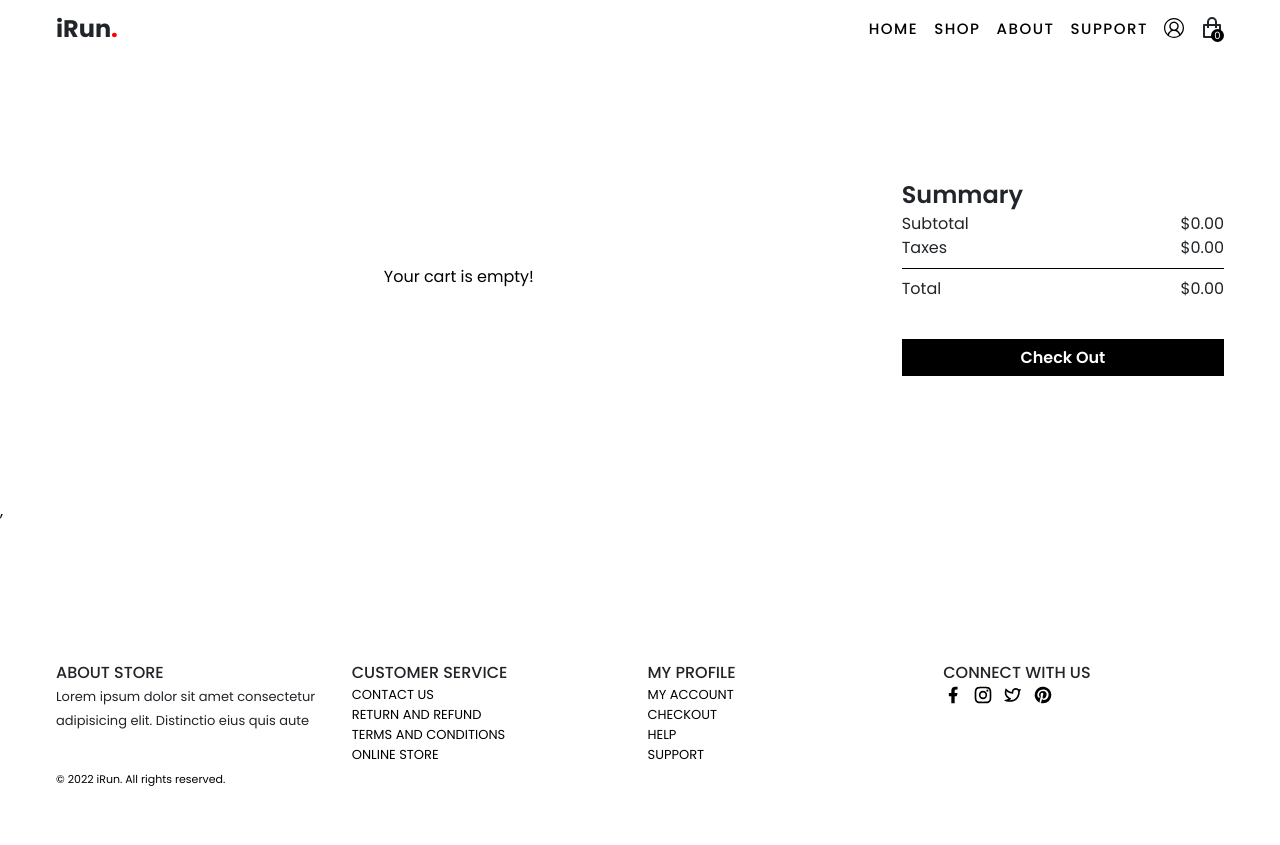
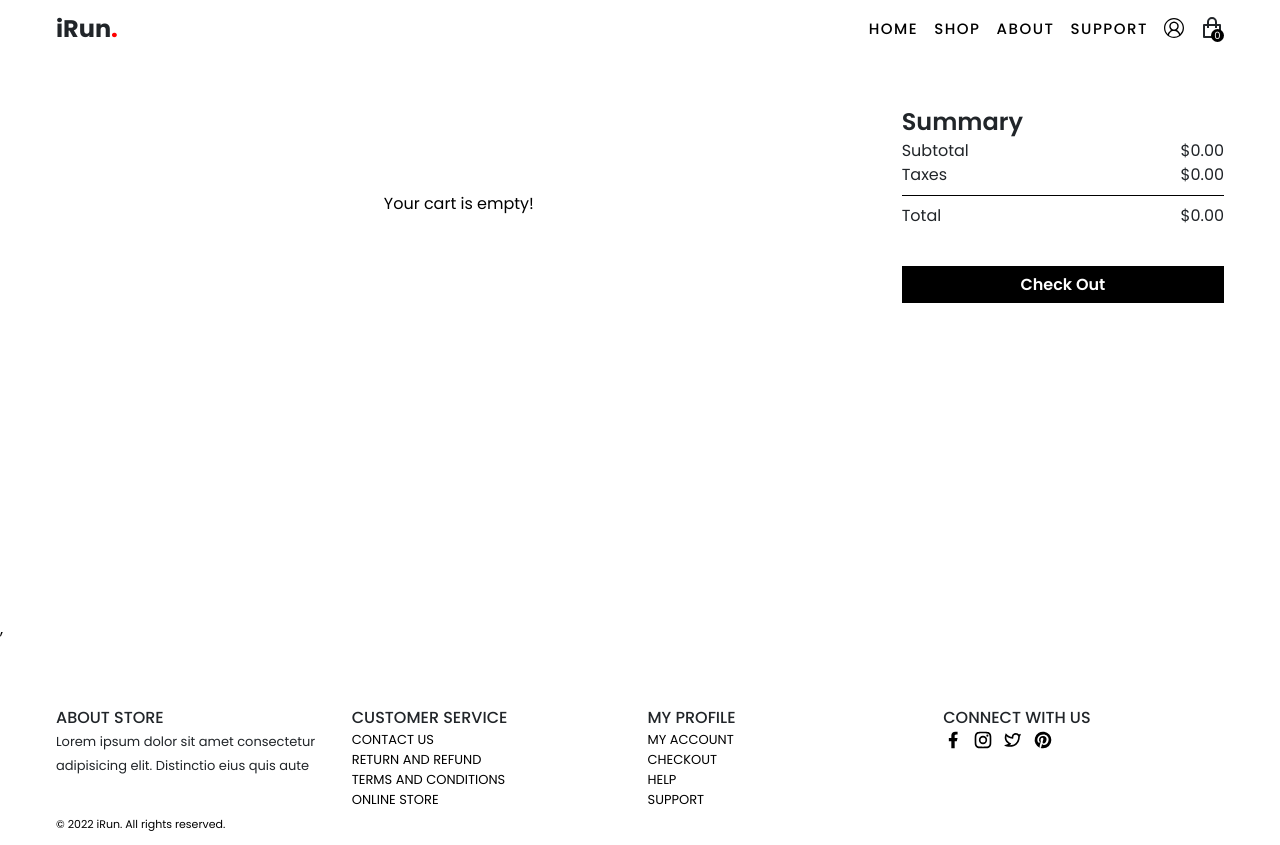
Before and after one commit to code322/irun_ecom_project, a React (Create React App) app in the folder client/: page /cart in a window 1280 px wide. Before the commit the page ends 800 px from the top, so only its background shows below. Built offline with nearby package versions, Linux system fonts and the light colour scheme.

Commit message:
add min height to the cart container

```diff
--- a/client/src/pages/Cart/Cart.scss
+++ b/client/src/pages/Cart/Cart.scss
@@ -1,8 +1,14 @@
 .cart {
+  display: flex;
+  flex-direction: column;
+  justify-content: flex-start;
+  min-height: 70%;
+
   .cart-container {
     display: flex;
-    justify-content: space-between;
+    justify-content: flex-start;
     flex-direction: column;
+    justify-content: flex-start;
     gap: 40px;
     width: 100%;
     .cart-items {
```
